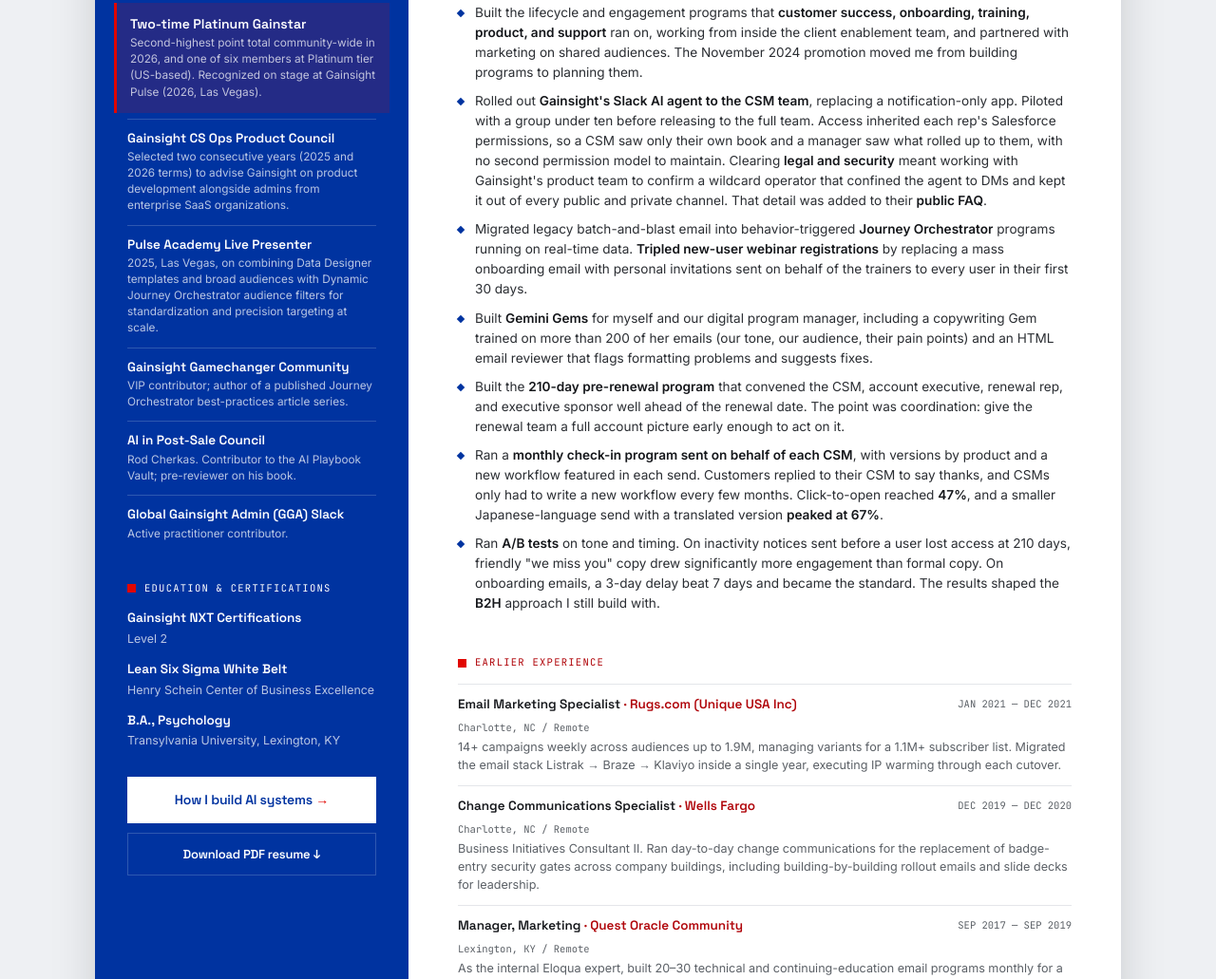
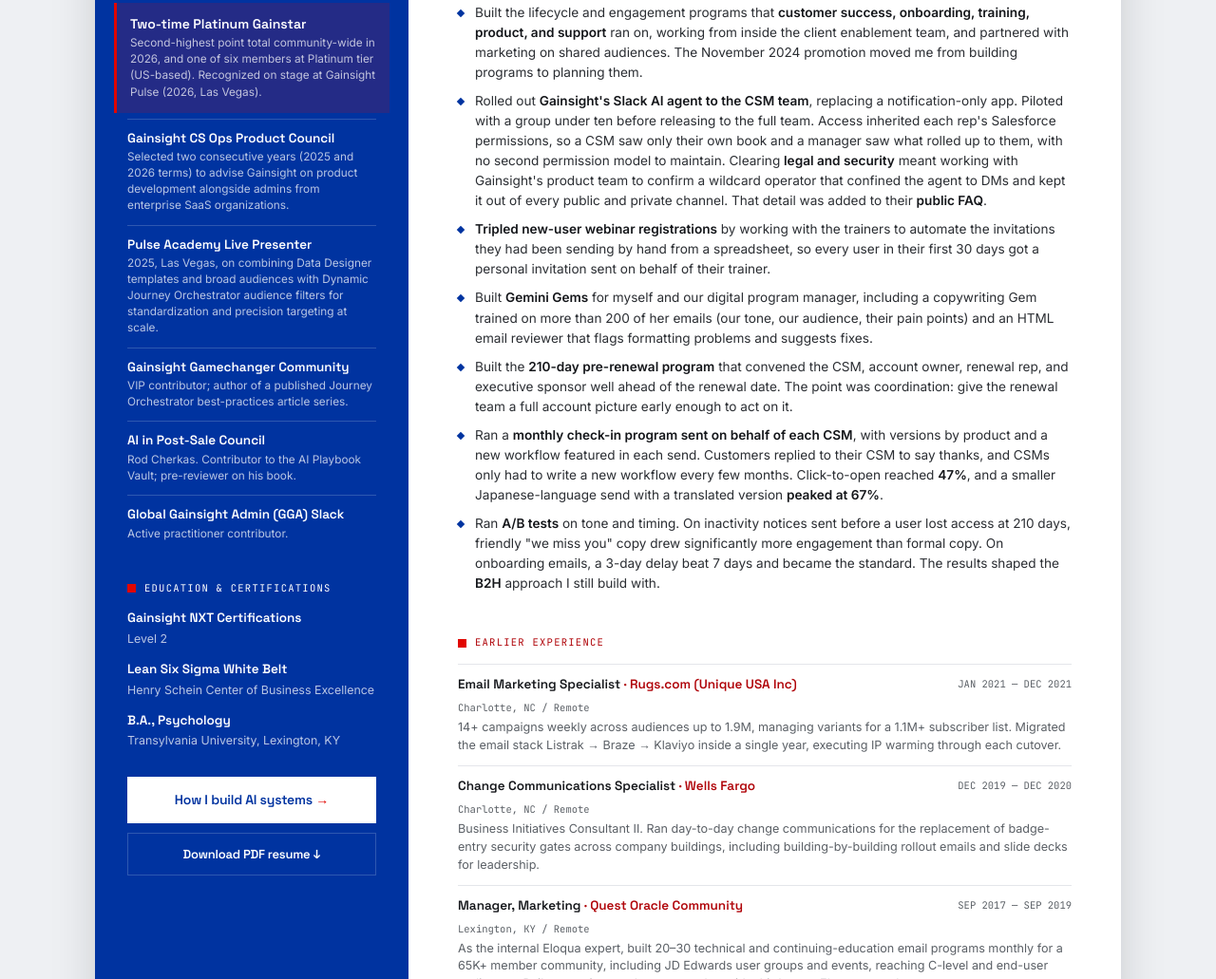
Before and after one commit to daynwj/resume, a plain HTML site: page index.html in a window 1280 px wide. Shown: the part 1824-2855 px from the top of the page at 95% size. Drawn offline with Linux system fonts and the light colour scheme.

Commit message:
Correct RF webinar bullet and pre-renewal attendee title; rebuild PDF
Co-Authored-By: Claude Opus 5.5 <noreply@anthropic.com>
Claude-Session: https://claude.ai/code/session_0189GToexQ53EcFNNsH28bV9

```diff
--- a/index.html
+++ b/index.html
@@ -436,9 +436,9 @@
         <ul class="bullets">
           <li>Built the lifecycle and engagement programs that <b>customer success, onboarding, training, product, and support</b> ran on, working from inside the client enablement team, and partnered with marketing on shared audiences. The November 2024 promotion moved me from building programs to planning them.</li>
           <li>Rolled out <b>Gainsight&#39;s Slack AI agent to the CSM team</b>, replacing a notification-only app. Piloted with a group under ten before releasing to the full team. Access inherited each rep&#39;s Salesforce permissions, so a CSM saw only their own book and a manager saw what rolled up to them, with no second permission model to maintain. Clearing <b>legal and security</b> meant working with Gainsight&#39;s product team to confirm a wildcard operator that confined the agent to DMs and kept it out of every public and private channel. That detail was added to their <b>public FAQ</b>.</li>
-          <li>Migrated legacy batch-and-blast email into behavior-triggered <b>Journey Orchestrator</b> programs running on real-time data. <b>Tripled new-user webinar registrations</b> by replacing a mass onboarding email with personal invitations sent on behalf of the trainers to every user in their first 30 days.</li>
+          <li><b>Tripled new-user webinar registrations</b> by working with the trainers to automate the invitations they had been sending by hand from a spreadsheet, so every user in their first 30 days got a personal invitation sent on behalf of their trainer.</li>
           <li>Built <b>Gemini Gems</b> for myself and our digital program manager, including a copywriting Gem trained on more than 200 of her emails (our tone, our audience, their pain points) and an HTML email reviewer that flags formatting problems and suggests fixes.</li>
-          <li>Built the <b>210-day pre-renewal program</b> that convened the CSM, account executive, renewal rep, and executive sponsor well ahead of the renewal date. The point was coordination: give the renewal team a full account picture early enough to act on it.</li>
+          <li>Built the <b>210-day pre-renewal program</b> that convened the CSM, account owner, renewal rep, and executive sponsor well ahead of the renewal date. The point was coordination: give the renewal team a full account picture early enough to act on it.</li>
           <li>Ran a <b>monthly check-in program sent on behalf of each CSM</b>, with versions by product and a new workflow featured in each send. Customers replied to their CSM to say thanks, and CSMs only had to write a new workflow every few months. Click-to-open reached <b>47%</b>, and a smaller Japanese-language send with a translated version <b>peaked at 67%</b>.</li>
           <li>Ran <b>A/B tests</b> on tone and timing. On inactivity notices sent before a user lost access at 210 days, friendly "we miss you" copy drew significantly more engagement than formal copy. On onboarding emails, a 3-day delay beat 7 days and became the standard. The results shaped the <b>B2H</b> approach I still build with.</li>
         </ul>
```
Also changed, not shown: ats-source.html (+2 -2 lines), 1 other file.
